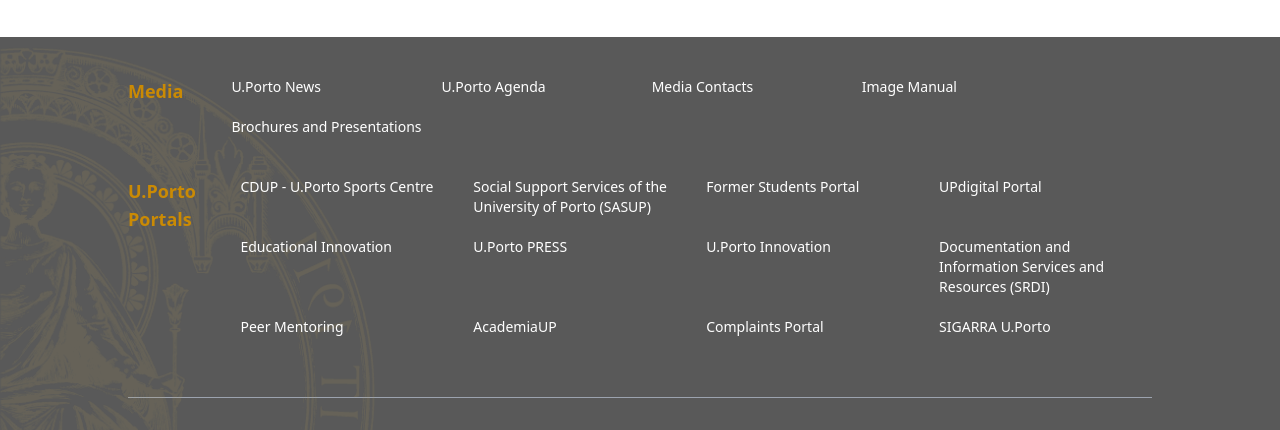
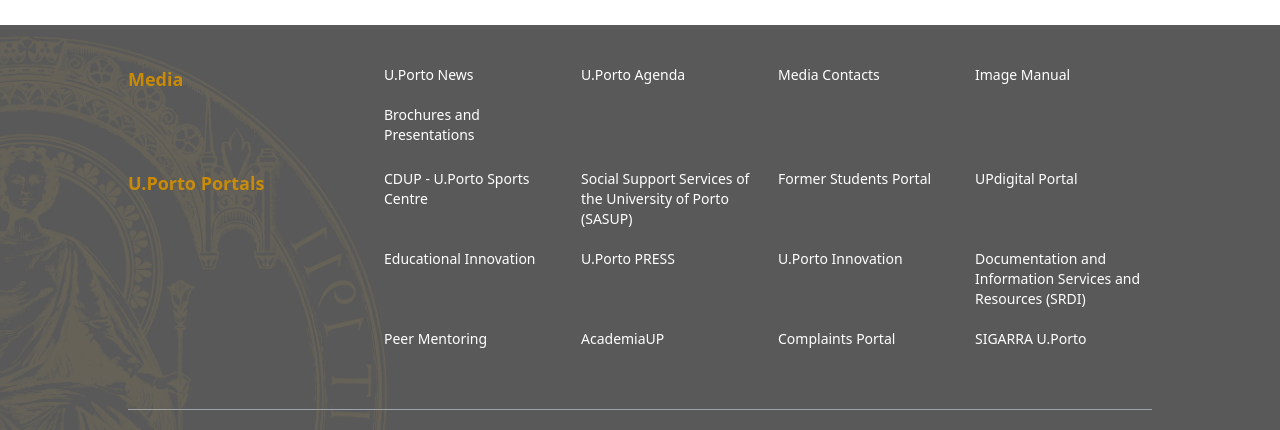
Before and after one commit to VictorMugisha/tailwind-cloning-gate, a website built with Vite: page index.html in a window 1280 px wide. Shown: the part 4576-5006 px from the top of the page. Built offline with nearby package versions, Linux system fonts and the light colour scheme; files whose address does not match are found by name.

Commit message:
Adjusted the footer layout

```diff
--- a/index.html
+++ b/index.html
@@ -51,7 +51,7 @@
         <div class="flex items-center gap-2">
           <i class="lg:hidden uil uil-bars text-5xl"></i>
           <img src="./images/logo.svg" class="w-40 lg:hidden" alt="">
-          <img src="./images/logo=lg.svg" class="hidden lg:block w-96" alt="">
+          <img src="./images/logo=lg.svg" class="hidden lg:block w-72" alt="">
         </div>
         <div>
           <img src="./images/mini-menu.svg" class="md:hidden w-12">
@@ -309,20 +309,21 @@
       <!-- FOOTER -->
       <footer class="relative py-10 px-6 lg:px-32 flex flex-col items-stretch gap-10 text-white bg-customTransparentBlack">
         <img src="./images/minerva_01.png" class="hidden md:block absolute transform -scale-x-100 z-10 left-0 top-0 h-full">
-        <div class="flex flex-col items-start gap-3 md:flex-row md:gap-12 z-20">
-          <h2 class="font-bold text-lg text-yellow-600">Media</h2>
-          <div class="grid grid-cols-1 md:grid-cols-4 gap-5 text-sm">
+
+
+
+        <div class="grid grid-cols-1 md:grid-cols-8">
+          <h2 class="font-bold text-lg text-yellow-600 md:col-span-2 pb-4 md:pb-0">Media</h2>
+          <div class="md:col-span-6 grid grid-cols-1 md:grid-cols-4 gap-5 text-sm pb-6">
             <a href="#" class="hover:underline">U.Porto News</a>
             <a href="#" class="hover:underline">U.Porto Agenda</a>
             <a href="#" class="hover:underline">Media Contacts</a>
             <a href="#" class="hover:underline">Image Manual</a>
             <a href="#" class="hover:underline">Brochures and Presentations</a>
           </div>
-        </div>
 
-        <div class="flex flex-col items-start gap-3 md:flex-row md:gap-10 z-20">
-          <h2 class="font-bold text-lg text-yellow-600">U.Porto Portals</h2>
-          <div class="grid grid-cols-1 md:grid-cols-4 gap-5 text-sm">
+          <h2 class="font-bold text-lg text-yellow-600 md:col-span-2 pb-4 md:pb-0">U.Porto Portals</h2>
+          <div class="md:col-span-6 grid grid-cols-1 md:grid-cols-4 gap-5 text-sm">
             <a href="#" class="hover:underline">CDUP - U.Porto Sports Centre</a>
             <a href="#" class="hover:underline">Social Support Services of the University of Porto (SASUP)</a>
             <a href="#" class="hover:underline">Former Students Portal</a>
@@ -336,6 +337,7 @@
             <a href="#" class="hover:underline">Complaints Portal</a>
             <a href="#" class="hover:underline">SIGARRA U.Porto</a>
           </div>
+
         </div>
 
         <div class="h-[1px] bg-gray-400 my-5"></div>
```
